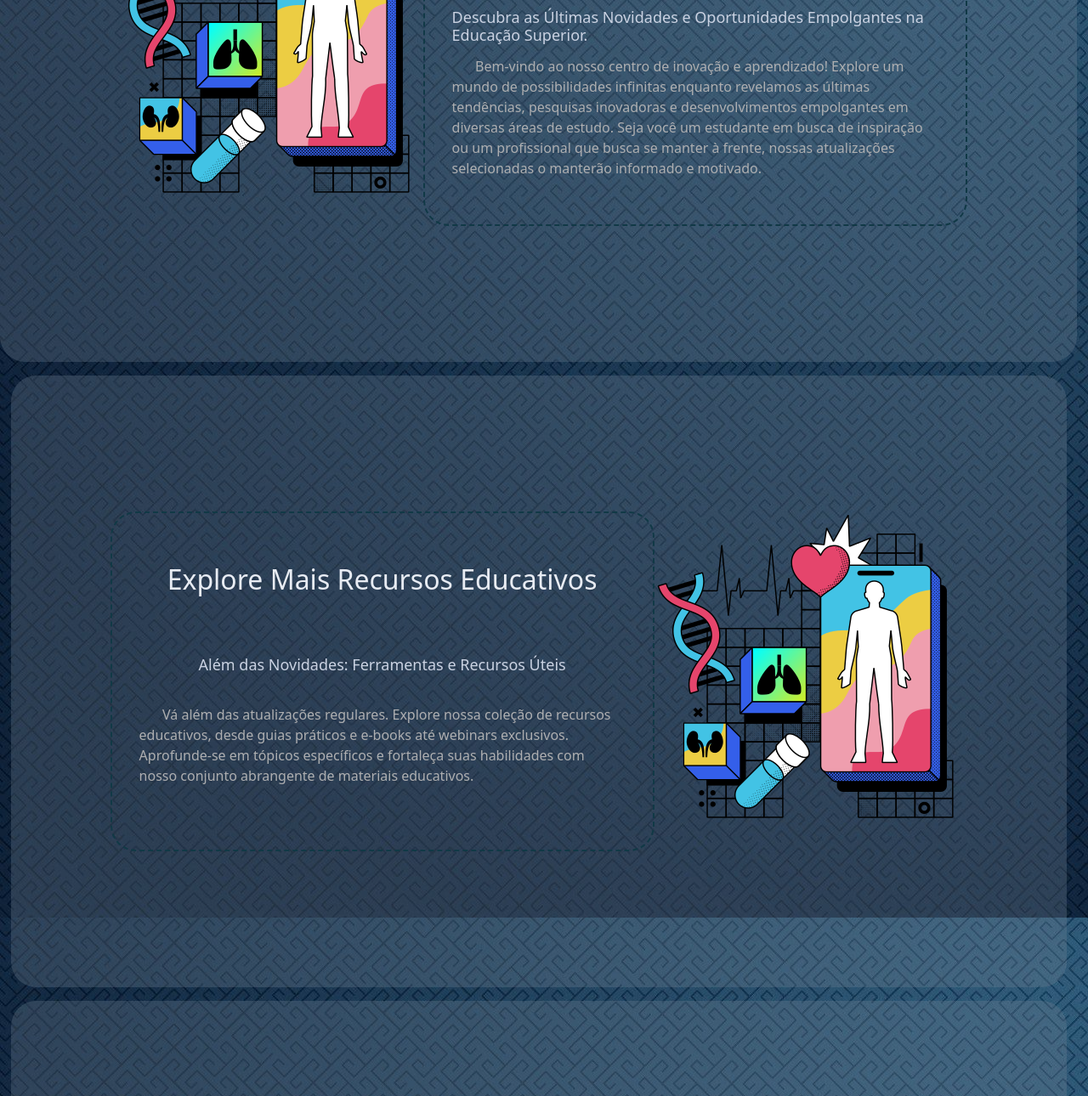
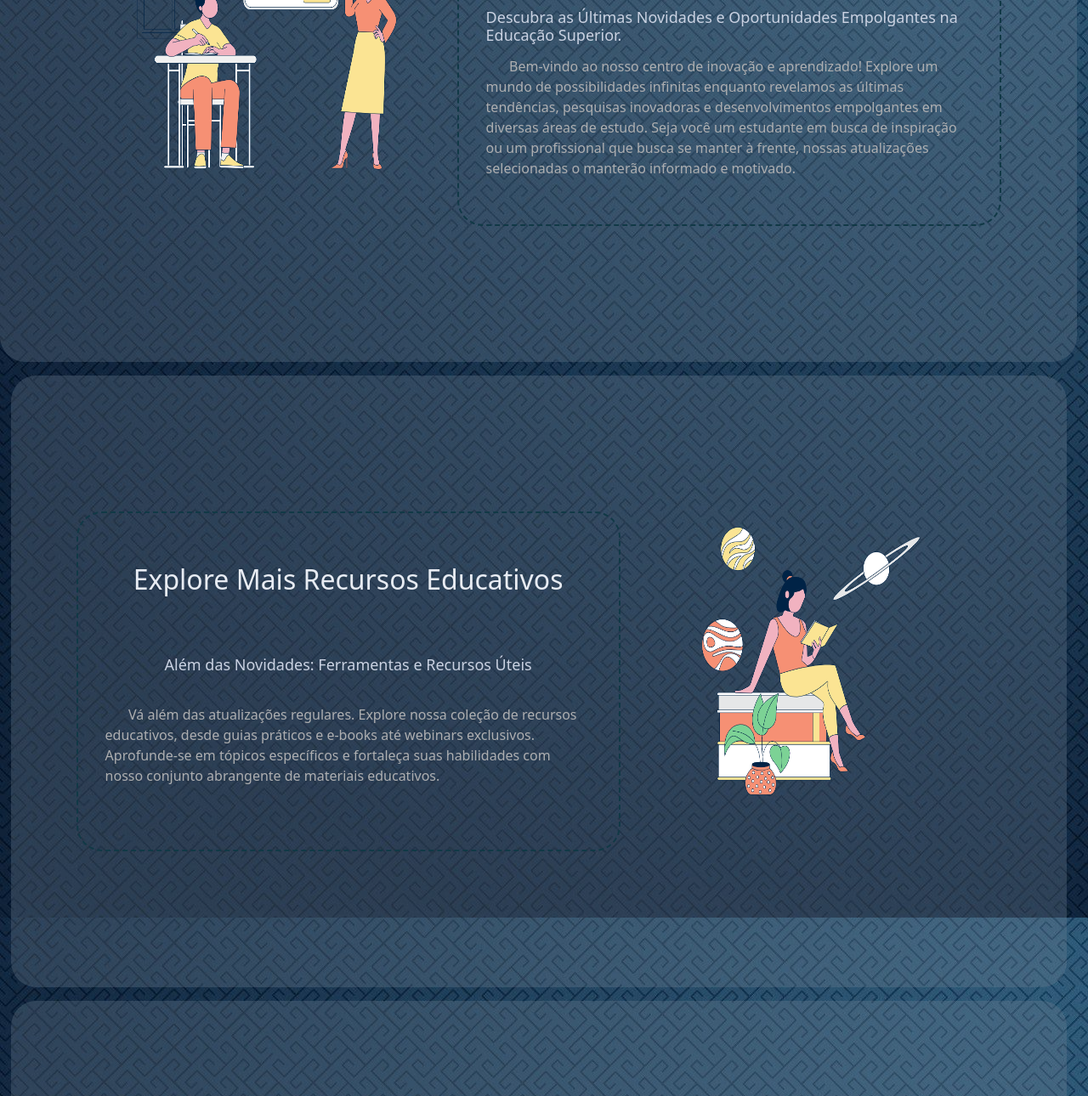
Before and after one commit to wilsonbarros1/n684, a website built with Vite: page front/src/index.html in a window 1280 px wide. Shown: the part 360-1650 px from the top of the page at 85% size. Built offline with nearby package versions, Linux system fonts and the light colour scheme; files whose address does not match are found by name.

Commit message:
ajustments

```diff
--- a/front/src/index.html
+++ b/front/src/index.html
@@ -43,7 +43,7 @@
         <!-- FIRST SECTION -->
         <section class="section container-fluid first-section">
           <div class="image-wrapper">
-            <img src="./assets/images/memphis-healthcare-app-and-medical-diagnostics.png">
+            <img src=".\assets\images\Classroom.png">
           </div>
           <div class="message-wrapper">
             <h2 class="title-section">Inicie uma Jornada de Conhecimento e Crescimento!<h2>
@@ -60,14 +60,14 @@
             <p class="description-section">Vá além das atualizações regulares. Explore nossa coleção de recursos educativos, desde guias práticos e e-books até webinars exclusivos. Aprofunde-se em tópicos específicos e fortaleça suas habilidades com nosso conjunto abrangente de materiais educativos.</p>
           </div>
           <div class="image-wrapper">
-            <img src="./assets/images/memphis-healthcare-app-and-medical-diagnostics.png">
+            <img src="./assets/images/Girl8217s-reading-book.png">
           </div>
         </section>
 
         <!-- THIRD SECTION -->
         <section class="section first-section">
           <div class="image-wrapper">
-            <img src="./assets/images/memphis-healthcare-app-and-medical-diagnostics.png">
+            <img src="./assets/images/User-research.png">
           </div>
           <div class="message-wrapper">
             <h2 class="title-section">Por Trás das Cenas: Descubra Insights Exclusivos<h2>
--- a/front/src/scss/styles.scss
+++ b/front/src/scss/styles.scss
@@ -10,6 +10,15 @@ body {
     background-attachment: fixed;
     width: 99vw;
     overflow-x: hidden;
+}
+
+img {
+    height: 22rem;
+    width: 22rem;
+    justify-self: center;
+    align-self: center;
+    margin-left: 3rem;
+    margin-right: 3rem;
 }
 
 a {
```
Also changed, not shown: front/src/assets/images/Classroom.png (added), front/src/assets/images/Girl8217s-reading-book.png (added), front/src/assets/images/User-research.png (added).
